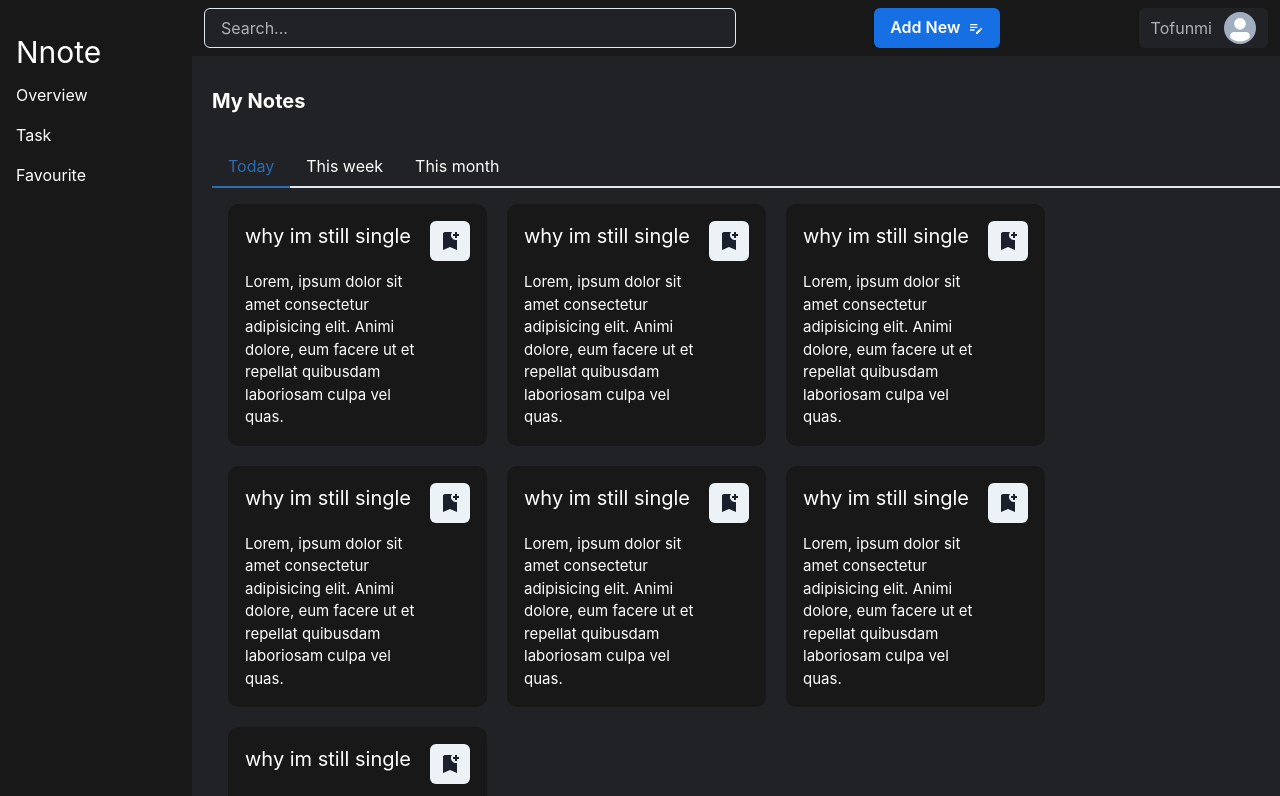
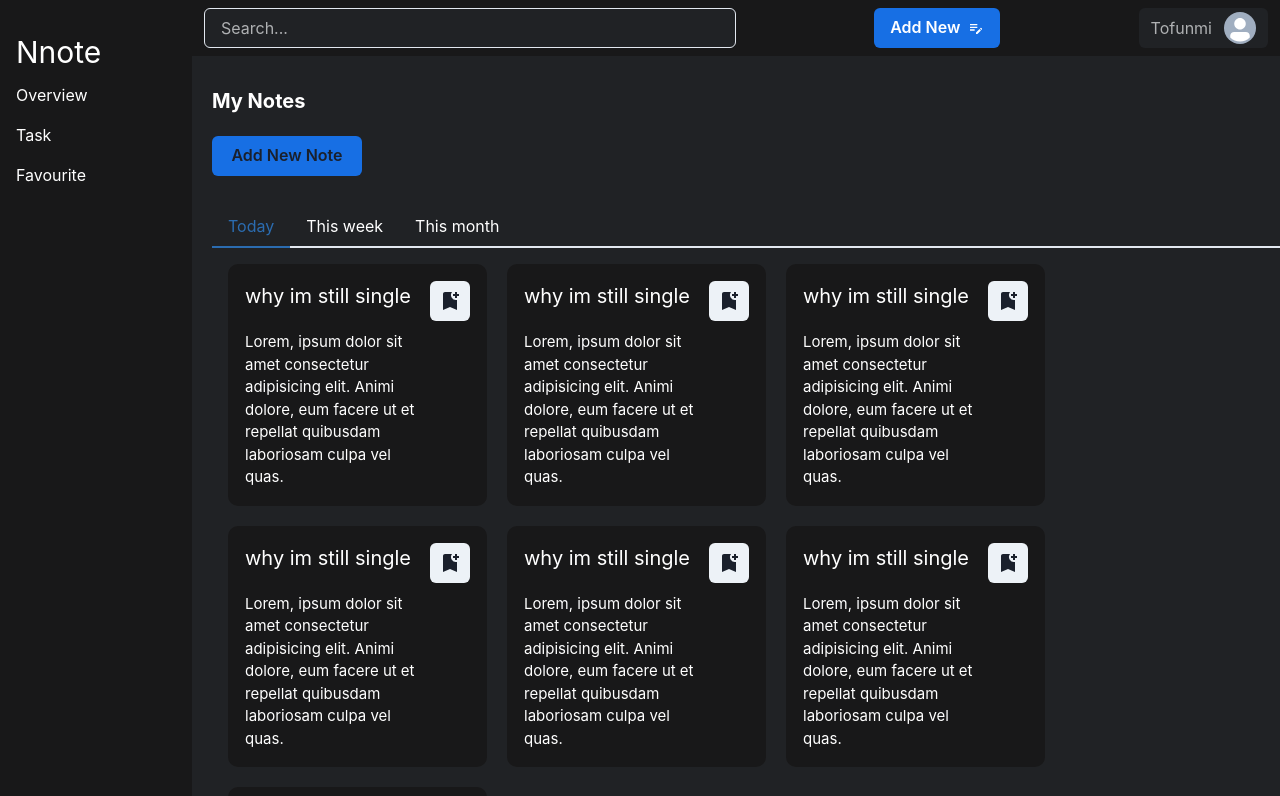
Before and after one commit to devtofunmi/Nnote, a React (Vite) app: page /dashboard in a window 1280 px wide. Shown: the top 796 px of the page. Built offline with nearby package versions, Linux system fonts and the light colour scheme.

Commit message:
add the add new note from component

```diff
--- a/src/components/Main.jsx
+++ b/src/components/Main.jsx
@@ -1,4 +1,4 @@
-import React from "react";
+import React, { useState } from "react";
 
 import {
   Box,
@@ -11,16 +11,29 @@ import {
   Tabs,
   Text,
 } from "@chakra-ui/react";
-
+import AddNote from "../components/AddNote";
 import NoteCard from "./NoteCard";
 
 const Main = () => {
+  const [showAddNewNotePopup, setShowAddNewNotePopup] = useState(false);
+  const closePopup = () => {
+    setShowAddNewNotePopup(false);
+  };
   return (
     <>
+      <AddNote isOpen={showAddNewNotePopup} closePopup={closePopup} />
       <Flex direction={"column"} justifyContent={"center"}>
         <Text fontSize={"20px"} fontWeight={"bold"} mt={"30px"}>
           My Notes
         </Text>
+        <Button
+          mt={"20px"}
+          onClick={() => setShowAddNewNotePopup(true)}
+          w={"150px"}
+          bg={"#176fe4"}
+        >
+          Add New Note
+        </Button>
 
         <Tabs mt={"30px"}>
           <TabList>
```
